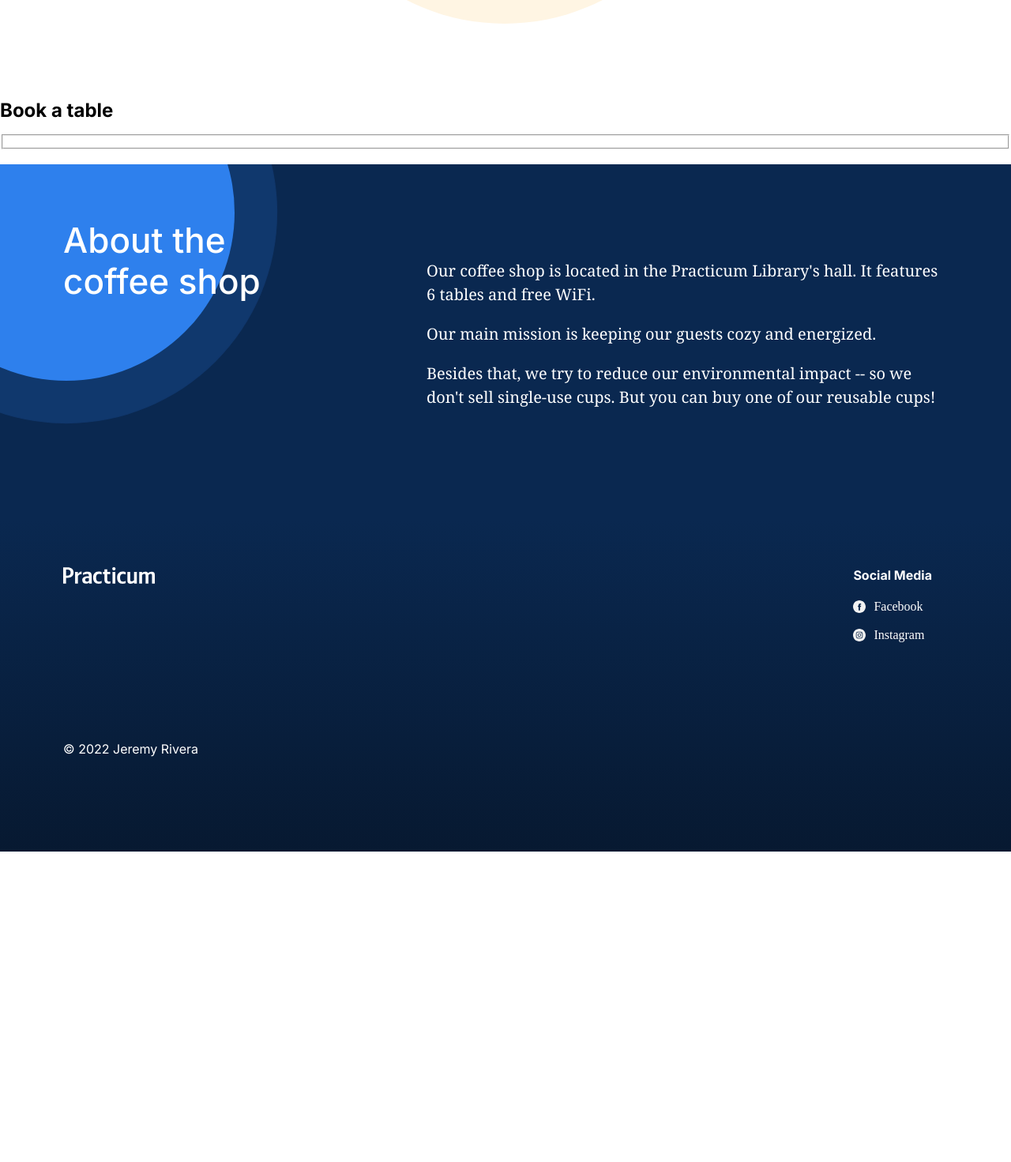
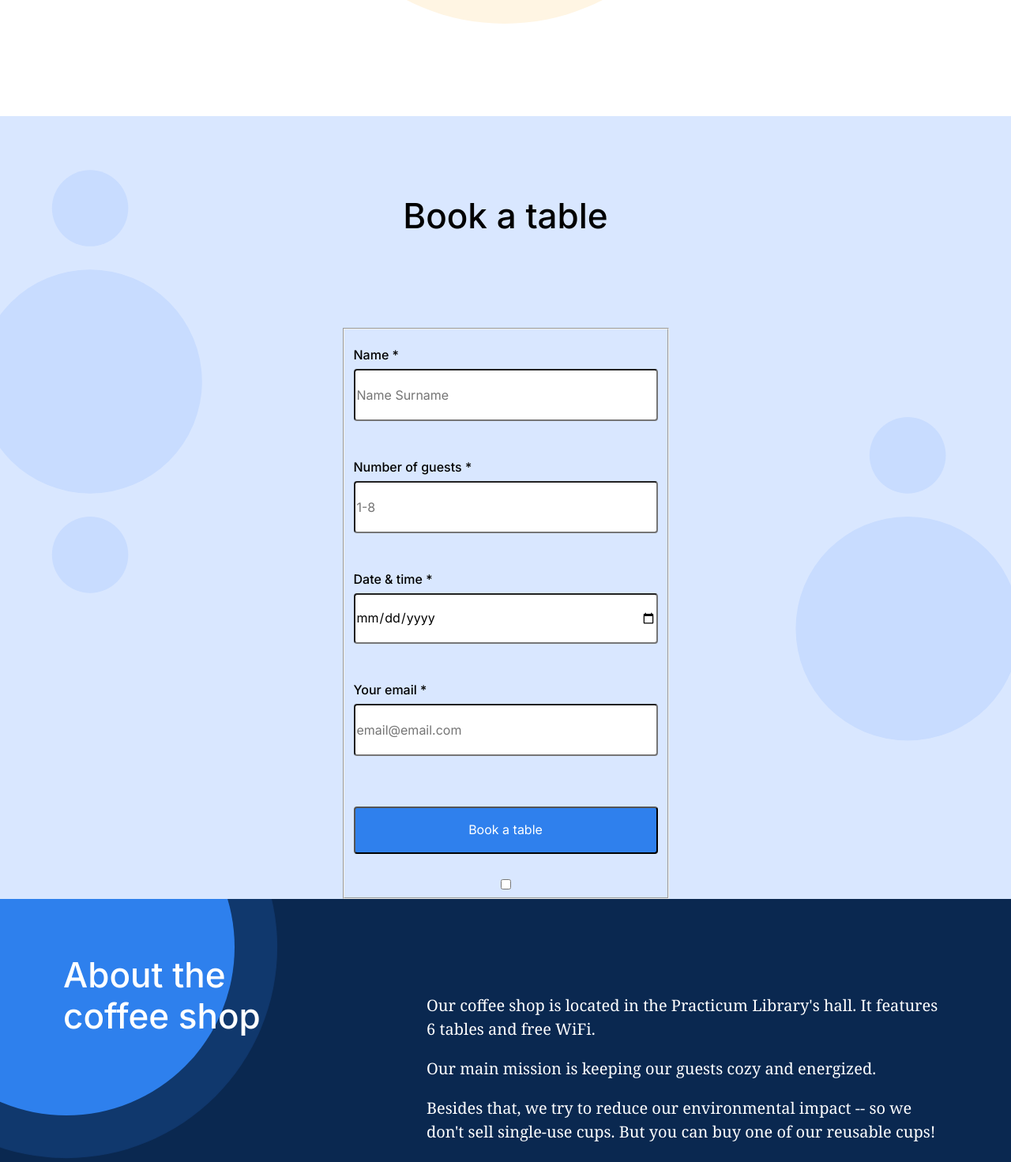
Before and after one commit to Soysauc/se_project_coffeeshop, a plain HTML site: page index.html in a window 1280 px wide. Shown: the part 2560-4031 px from the top of the page at 79% size. Before the commit the page ends 3638 px from the top, so only its background shows below. Drawn offline with Linux system fonts and the light colour scheme.

Commit message:
added form block

```diff
--- a/index.html
+++ b/index.html
@@ -158,14 +158,21 @@
         <section id="book-a-table" class="reservation">
           <h2 class="reservation__title">Book a table</h2>
           <form action="" class="reservation__form">
-            <fieldset class="form__fieldset"></fieldset>
-            <h3 class="form__fieldset"></h3>
-            <h3 class="form__label"></h3>
-          </div>
+            <fieldset class="form__fieldset">
+              <p class="form__label">Name *</p><input class=form__input type="text" value="" placeholder="Name Surname" required/>
+              <p class="form__label">Number of guests *</p><input class=form__input type="number" value="" placeholder="1-8" required />
+              <p class="form__label">Date & time *</p><input class=form__input type="date" value="" placeholder="--:-- --" required />
+              <p class="form__label">Your email *</p><input class=form__input type="email"value="" placeholder="email@email.com" required />
+              <button class="form__button" type="submit">Book a table</button>
+              <input type="checkbox" required>
+
+            </fieldset>
+          </form>
+          </section>
 
 
 
-        </section>
+
 
         <section id="contacts" class="about">
           <h2 class="about__title">About the coffee shop</h2>
--- a/pages/index.css
+++ b/pages/index.css
@@ -208,6 +208,7 @@ margin-right: 8px;
 flex-grow: 1;
 }
 
+
 .recipes{
 background: #FFFFFF url(../images/background_recipes.svg) no-repeat center/cover;
 }
@@ -255,6 +256,51 @@ line-height: 30px;
 margin: 24px 0;
 display:flex;
 justify-content: space-between;
+}
+
+
+.reservation{
+  background: #D9E7FF url(../images/background_reservation.svg) no-repeat center/cover;
+}
+.reservation__title{
+font-family: Inter;
+font-style: normal;
+font-weight: 500;
+font-size: 44px;
+line-height: 52px;
+display: flex;
+justify-content: center;
+padding:100px 0 80px 0;
+}
+.reservation__form{
+      display: flex;
+    justify-content: center;
+}
+.form__fieldset{
+display:flex;
+flex-direction: column;
+max-width: 385px;
+width: 385px;
+}
+.form__label{
+font-family: Inter;
+font-style: normal;
+font-weight: 500;
+font-size: 16px;
+line-height: 20px;
+margin-bottom: 8px;
+}
+.form__input{
+border-radius: 4px;
+height: 60px;
+margin-bottom: 32px;
+}
+.form__button{
+height:60px;
+background-color: #2f80ed;
+color:#FFFFFF;
+border-radius: 4px;
+margin: 32px 0;
 }
 
 .about{
```
